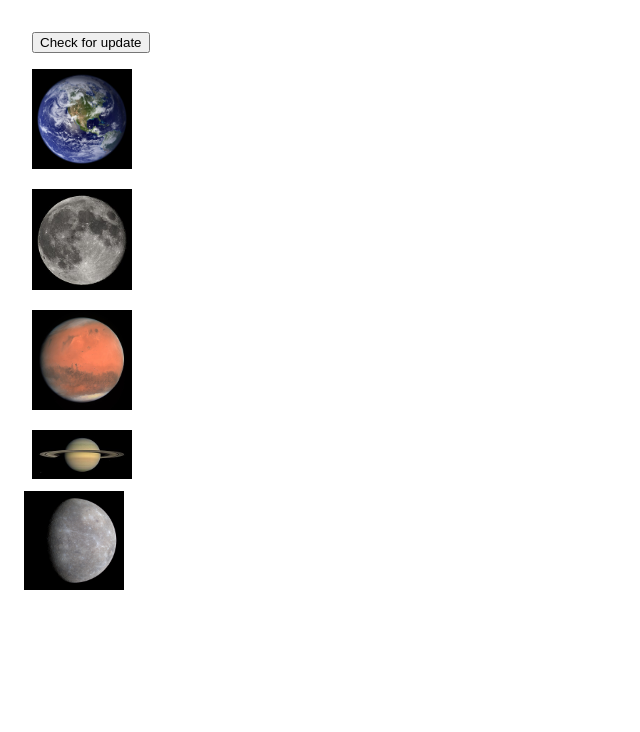
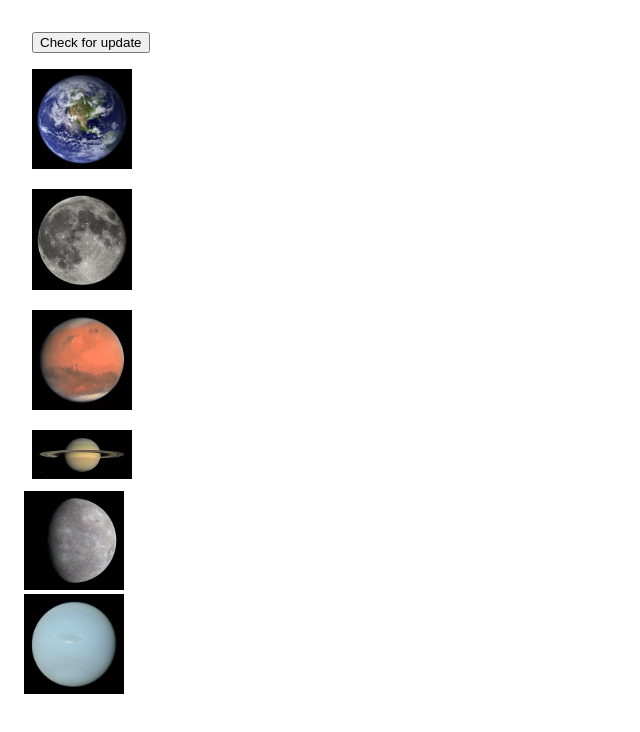
Before and after one commit to theguitxo/pruebapwa, an Angular app: page / in a window 1280 px wide. Shown: the top 732 px of the page, without its empty margins (0-640 px from the left). Built offline with nearby package versions, Linux system fonts and the light colour scheme.

Commit message:
planeta neptuno

```diff
--- a/src/app/app.component.html
+++ b/src/app/app.component.html
@@ -22,4 +22,7 @@
   <div class="p-06">
     <img src="./assets/mercurio.jpg" width="100" height="auto" />
   </div>
+  <div class="p-06">
+    <img src="./assets/neptuno.png" width="100" height="auto" />
+  </div>
 </div>
```
Also changed, not shown: src/assets/neptuno.png (added).
